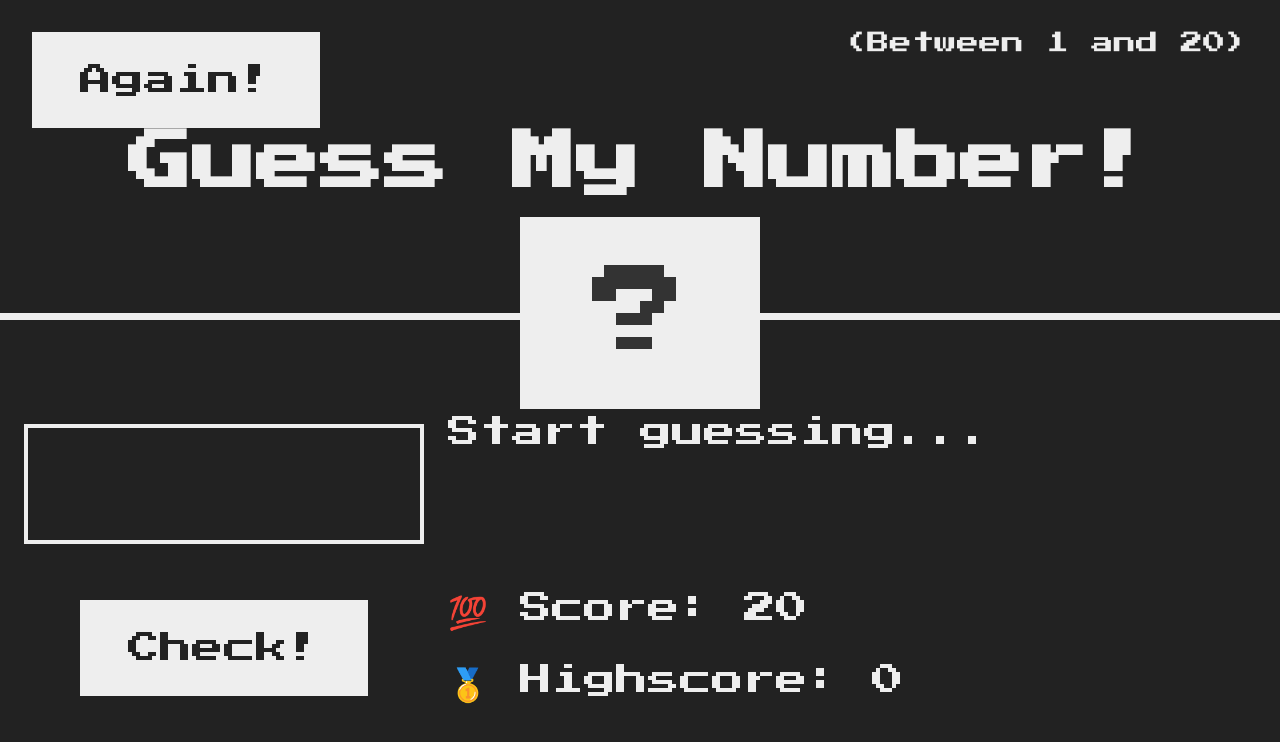
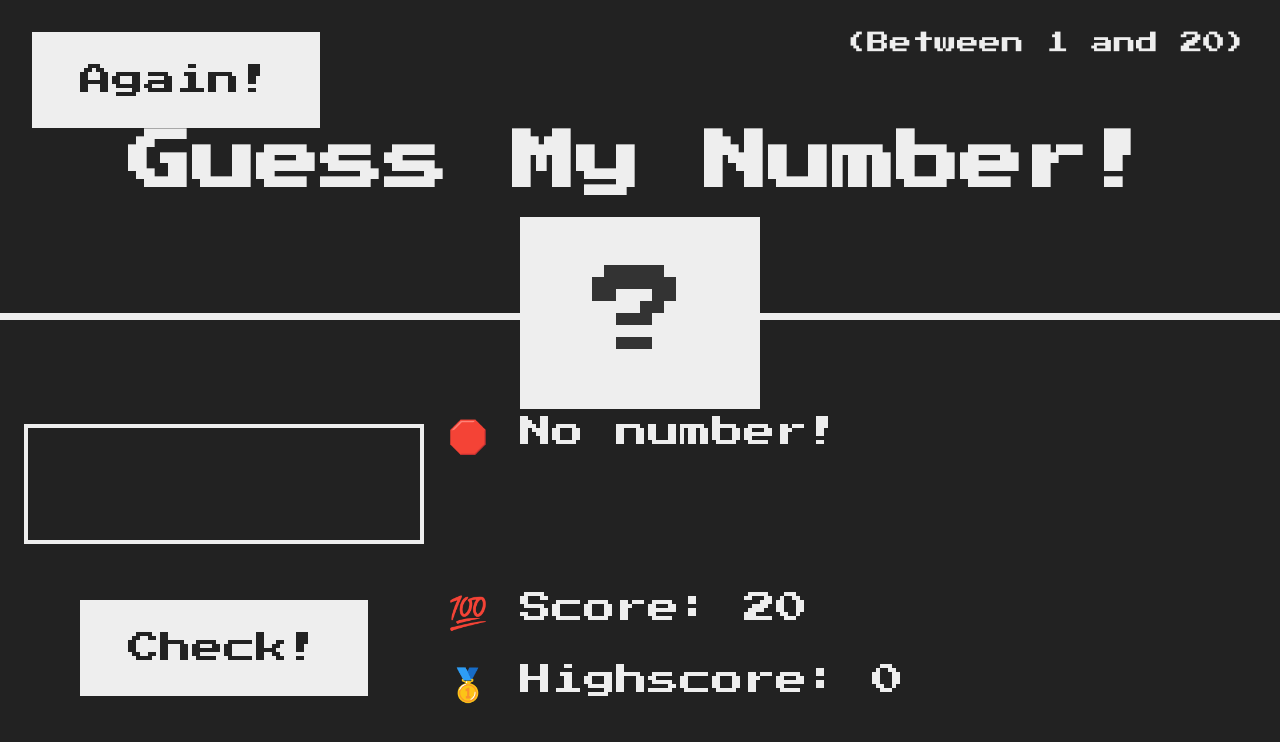
Before and after one commit to Adelsimed/Guess-my-number, a plain HTML site: page index.html in a window 1280 px wide. Both pictures are taken after a click on the button "Check!". Drawn offline with Linux system fonts and the light colour scheme.

Commit message:
Handling the click events of check btn.

```diff
--- a/app.js
+++ b/app.js
@@ -0,0 +1,13 @@
+"use strict";
+// document.querySelector(".message").textContent = "🥳 correct Number ";
+// document.querySelector(".number").textContent = 13;
+// document.querySelector(".score").textContent = 10;
+// document.querySelector(".guess").value = 23;
+
+document.querySelector(".check").addEventListener("click", function () {
+  const guess = Number(document.querySelector(".guess").value);
+  console.log(guess);
+  if (!guess) {
+    document.querySelector(".message").textContent = "🛑  No number!";
+  }
+});
--- a/index.html
+++ b/index.html
@@ -29,6 +29,6 @@
         </section>
       </section>
     </main>
-    <script src="script.js"></script>
+    <script src="app.js"></script>
   </body>
 </html>
```
